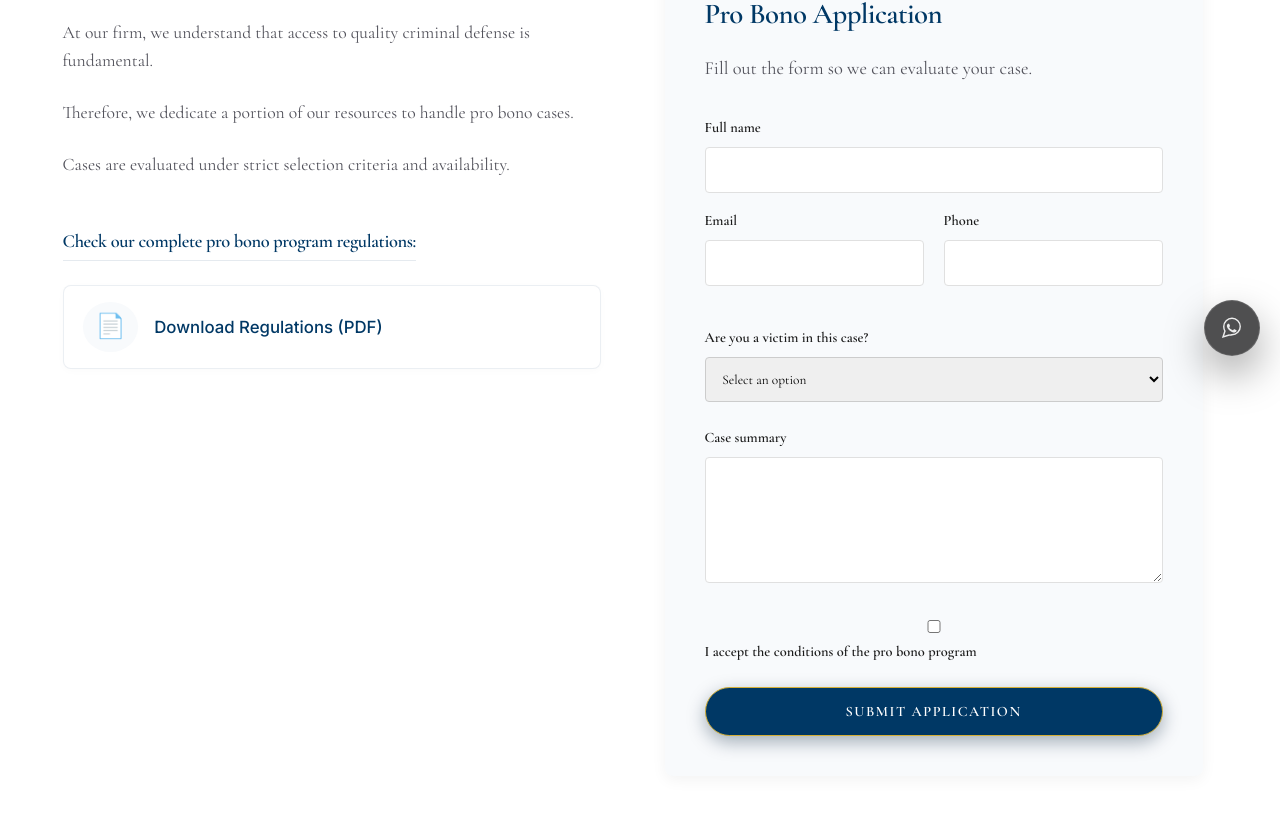
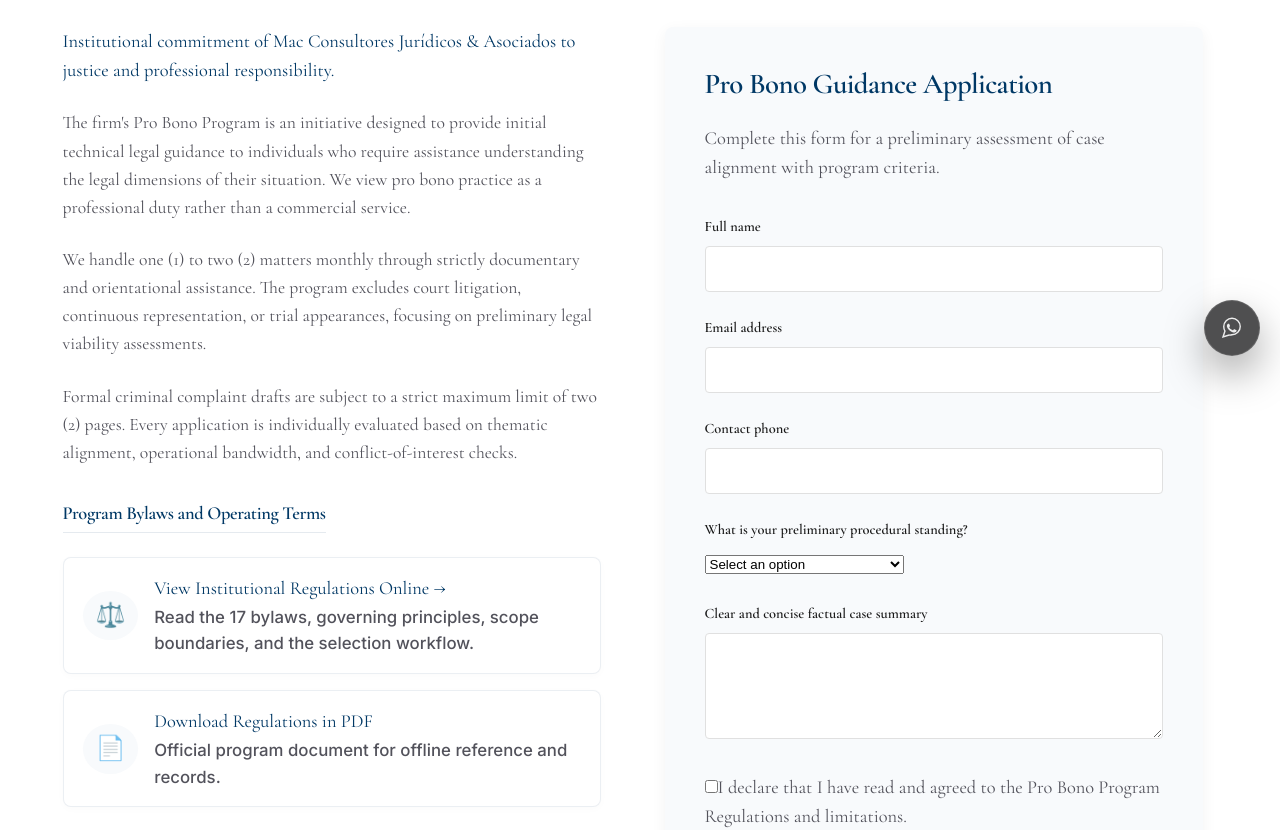
Before and after one commit to mcolina777-cpu/mac-consultores-site-clean, a Next.js app: page /en/probono-penal in a window 1280 px wide. Shown: the part 424-1254 px from the top of the page. Built offline with nearby package versions, Linux system fonts and the light colour scheme.

Commit message:
refactor: vincular landing del reglamento y enriquecer pro-bono penal

```diff
--- a/src/app/[locale]/probono-penal/page.tsx
+++ b/src/app/[locale]/probono-penal/page.tsx
@@ -9,45 +9,64 @@ export async function generateMetadata({ params }: { params: Promise<{ locale: s
   return {
     title: dict?.pro_bono_penal?.seo_title,
     description: dict?.pro_bono_penal?.seo_desc,
+    alternates: {
+      canonical: `https://macconsultoresjuridicos.com/${locale}/probono-penal`,
+    },
   };
 }
 
 export default async function ProBonoPenal({ params }: { params: Promise<{ locale: string }> }) {
   const { locale } = await params;
   const dict = await getDictionary(locale);
+  const data = dict?.pro_bono_penal;
 
   return (
     <main className="page-probono">
       <header className="page-header">
         <div className="container">
-          <span className="breadcrumb">{dict?.pro_bono_penal?.tag}</span>
-          <h1>{dict?.pro_bono_penal?.h1}</h1>
+          <span className="breadcrumb">{data?.tag}</span>
+          <h1 className="serif">{data?.h1}</h1>
+          <p className="hero-subtitle text-muted mt-1rem">{data?.subtitle}</p>
         </div>
       </header>
 
-      <section>
+      <section className="section-padding">
         <div className="container">
           <div className="grid-2 contact-grid-start">
 
-            {/* Columna Izquierda: Información */}
+            {/* Columna Izquierda: Información Institucional y Enlace al Reglamento */}
             <div className="contact-info">
-              <p className="text-lg mb-2rem">
-                {dict?.pro_bono_penal?.intro}
+              <p className="text-lg mb-1-5rem font-semibold text-primary">
+                {data?.intro}
               </p>
 
-              <div className="layout-reading mb-3rem">
-                <p className="mb-1-5rem">{dict?.pro_bono_penal?.p1}</p>
-                <p className="mb-1-5rem">{dict?.pro_bono_penal?.p2}</p>
-                <p className="mb-1-5rem">{dict?.pro_bono_penal?.p3}</p>
+              <div className="layout-reading mb-2-5rem">
+                <p className="mb-1-5rem text-justify">{data?.p1}</p>
+                <p className="mb-1-5rem text-justify">{data?.p2}</p>
+                <p className="mb-1-5rem text-justify">{data?.p3}</p>
               </div>
 
-              {/* Enlace al PDF reglamento */}
-              <div className="alt-channels mt-3rem">
+              {/* Bloque de Acceso al Reglamento */}
+              <div className="alt-channels mt-2rem">
                 <h4 className="contact-subtitle contact-subtitle-border mb-1-5rem">
-                  {dict?.pro_bono_penal?.pdf_note}
+                  {data?.reglamento_section_title}
                 </h4>
+
                 <div className="channels-grid grid-1-col gap-1rem">
+                  {/* Enlace a la Landing Institucional del Reglamento */}
                   <Link
+                    href={getRoute(locale, "probono_reglamento") || `/${locale}/probono-penal/reglamento`}
+                    className="channel-card"
+                  >
+                    <span className="channel-icon">⚖️</span>
+                    <div className="channel-text">
+                      <span className="font-bold text-primary block">{data?.reglamento_online_title}</span>
+                      <span className="channel-value text-sm text-muted">{data?.reglamento_online_desc}</span>
+                    </div>
+                  </Link>
+
+                  {/* Enlace alternativo para descarga de PDF */}
+                  <a
                     href="/docs/reglamento-pro-bono-penal-mac-consultores.pdf"
                     className="channel-card"
                     target="_blank"
@@ -55,79 +74,63 @@ export default async function ProBonoPenal({ params }: { params: Promise<{ local
                   >
                     <span className="channel-icon">📄</span>
                     <div className="channel-text">
-                      <span className="channel-value">{dict?.pro_bono_penal?.pdf_link}</span>
+                      <span className="font-bold text-primary block">{data?.pdf_link_title}</span>
+                      <span className="channel-value text-sm text-muted">{data?.pdf_link_desc}</span>
                     </div>
-                  </Link>
+                  </a>
                 </div>
+              </div>
+
+              {/* Lema de Compromiso */}
+              <div className="mt-3rem p-1-5rem bg-soft rounded-8 border-subtle">
+                <p className="serif text-center font-bold text-primary mb-0">
+                  {data?.commitment_badge}
+                </p>
               </div>
             </div>
 
-            {/* Columna Derecha: Formulario */}
+            {/* Columna Derecha: Formulario de Postulación Sticky */}
             <div className="form-column">
               <div className="form-card sticky-card">
                 <h3 className="serif heading-md text-primary mb-1-5rem">
-                  {dict?.pro_bono_penal?.form_title}
+                  {data?.form_title}
                 </h3>
                 <p className="section-desc text-sm mb-2rem">
-                  {dict?.pro_bono_penal?.form_desc}
+                  {data?.form_desc}
                 </p>
-
                 <form>
-                  <div className="form-group mb-1rem">
-                    <label className="form-label" htmlFor="nombre">
-                      {dict?.pro_bono_penal?.form_nombre_label}
-                    </label>
-                    <input className="form-input" id="nombre" name="nombre" type="text" required />
+                  <div className="form-group mb-1-5rem">
+                    <label className="form-label">{data?.form_nombre_label}</label>
+                    <input type="text" className="form-control" required />
                   </div>
-
-                  <div className="grid-2 form-grid-mobile mb-1rem gap-20px">
-                    <div className="form-group">
-                      <label className="form-label" htmlFor="email">
-                        {dict?.pro_bono_penal?.form_email_label}
-                      </label>
-                      <input className="form-input" id="email" name="email" type="email" required />
-                    </div>
-                    <div className="form-group">
-                      <label className="form-label" htmlFor="telefono">
-                        {dict?.pro_bono_penal?.form_telefono_label}
-                      </label>
-                      <input className="form-input" id="telefono" name="telefono" type="tel" />
-                    </div>
+                  <div className="form-group mb-1-5rem">
+                    <label className="form-label">{data?.form_email_label}</label>
+                    <input type="email" className="form-control" required />
                   </div>
-
                   <div className="form-group mb-1-5rem">
-                    <label className="form-label" htmlFor="victima">
-                      {dict?.pro_bono_penal?.form_victima_label}
-                    </label>
-                    <select className="form-input font-inherit" id="victima" name="victima" required defaultValue="">
-                      <option value="" disabled>
-                        {dict?.pro_bono_penal?.form_victima_option_default}
-                      </option>
-                      <option value="si">
-                        {dict?.pro_bono_penal?.form_victima_option_si}
-                      </option>
-                      <option value="no">
-                        {dict?.pro_bono_penal?.form_victima_option_no}
-                      </option>
+                    <label className="form-label">{data?.form_telefono_label}</label>
+                    <input type="tel" className="form-control" required />
+                  </div>
+                  <div className="form-group mb-1-5rem">
+                    <label className="form-label">{data?.form_victima_label}</label>
+                    <select className="form-control" required>
+                      <option value="">{data?.form_victima_option_default}</option>
+                      <option value="si">{data?.form_victima_option_si}</option>
+                      <option value="no">{data?.form_victima_option_no}</option>
                     </select>
                   </div>
-
                   <div className="form-group mb-1-5rem">
-                    <label className="form-label" htmlFor="resumen">
-                      {dict?.pro_bono_penal?.form_resumen_label}
-                    </label>
-                    <textarea className="form-textarea" id="resumen" name="resumen" rows={5} required></textarea>
+                    <label className="form-label">{data?.form_resumen_label}</label>
+                    <textarea rows={4} className="form-control" required></textarea>
                   </div>
-
-                  <div className="form-group mb-1-5rem">
-                    <label className="checkbox-label flex items-start gap-2">
-                      <input type="checkbox" name="acepta_condiciones" required className="mt-1" />
-                      <span className="text-sm">{dict?.pro_bono_penal?.form_condiciones_text}</span>
+                  <div className="form-check mb-1-5rem">
+                    <label className="text-xs text-muted">
+                      <input type="checkbox" required className="mr-0-5rem" />
+                      {data?.form_condiciones_text}
                     </label>
                   </div>
-
                   <button type="submit" className="btn btn-primary w-100">
-                    {dict?.pro_bono_penal?.form_btn}
+                    {data?.form_btn}
                   </button>
                 </form>
               </div>
```
Also changed, not shown: src/i18n/en.json, src/i18n/es.json.
